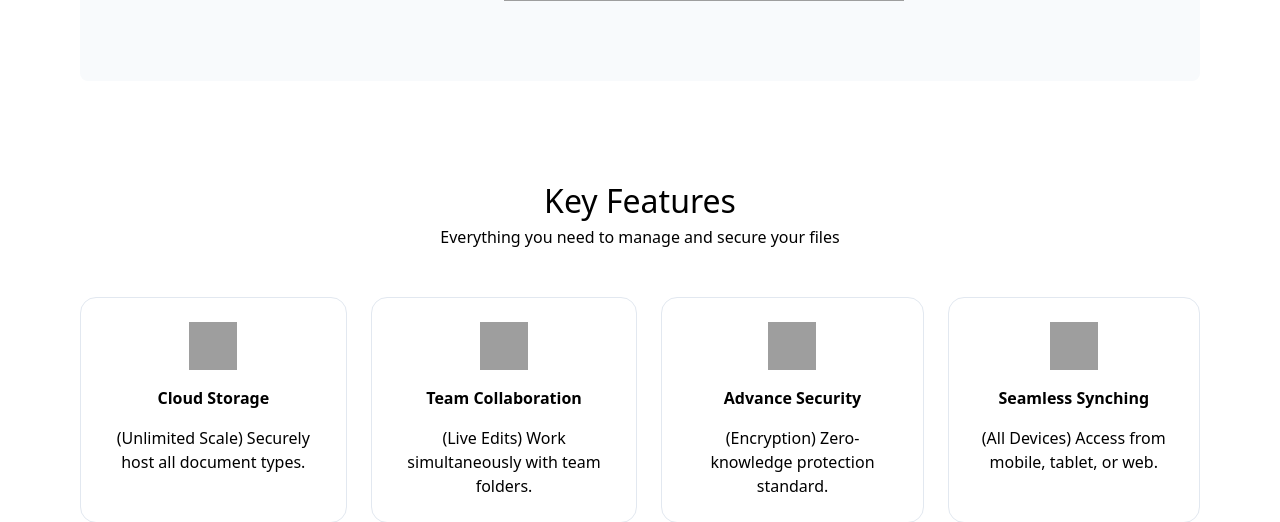
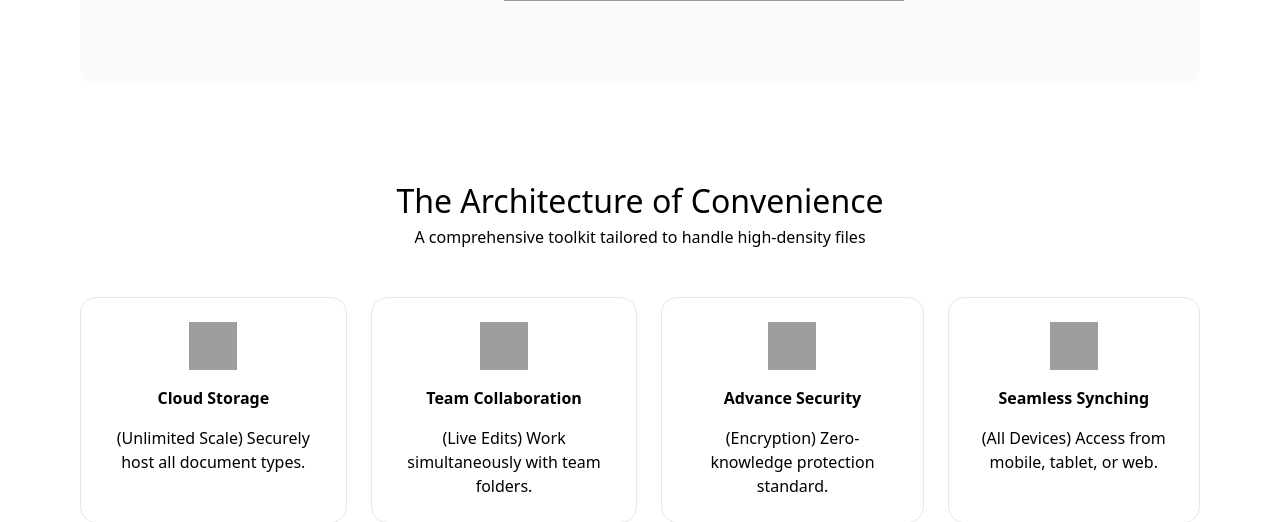
Before and after one commit to jenrickaran/home-based-server, a PHP site: page /pages/features.php in a window 1280 px wide. Shown: the part 1993-2515 px from the top of the page. Run offline with PHP 8.4, Linux system fonts and the light colour scheme; some web fonts are replaced; grey boxes are pictures that could not be loaded.

Commit message:
Update features page navigation link color and modify section headings for clarity

```diff
--- a/templates/pages/features.php
+++ b/templates/pages/features.php
@@ -23,7 +23,7 @@
         </div>
 
         <nav class="font-semibold p-2 flex items-center text-[#475569] gap-[30px]">
-            <a href="{{ url_for('features') }}">Features</a>
+            <a href="{{ url_for('features') }}" class="text-[#0EA5E9]">Features</a>
             <a href="">Pricing</a>
             <a href="">Security</a>
             <a href="">For Teams</a>
@@ -91,10 +91,10 @@
         <section class="py-[96px] flex flex-col items-center">
             <div class="flex flex-col items-center mb-[48px]">
                 <h1 class="text-[32px] trusted-names-landing-page">
-                    Key Features
+                    The Architecture of Convenience
                 </h1>
                 <h2 class="text-[16px]">
-                    Everything you need to manage and secure your files
+                    A comprehensive toolkit tailored to handle high-density files
                 </h2>
             </div>
 
```
